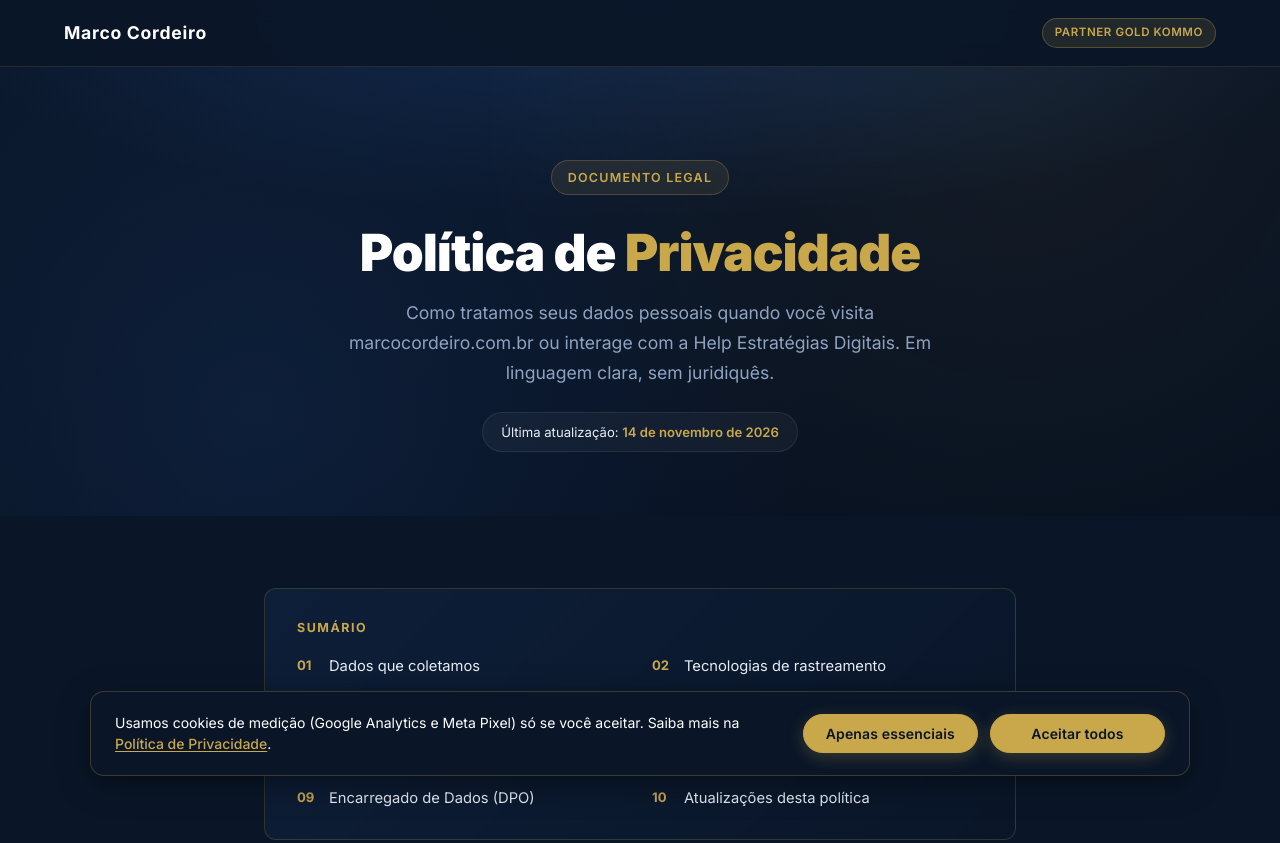
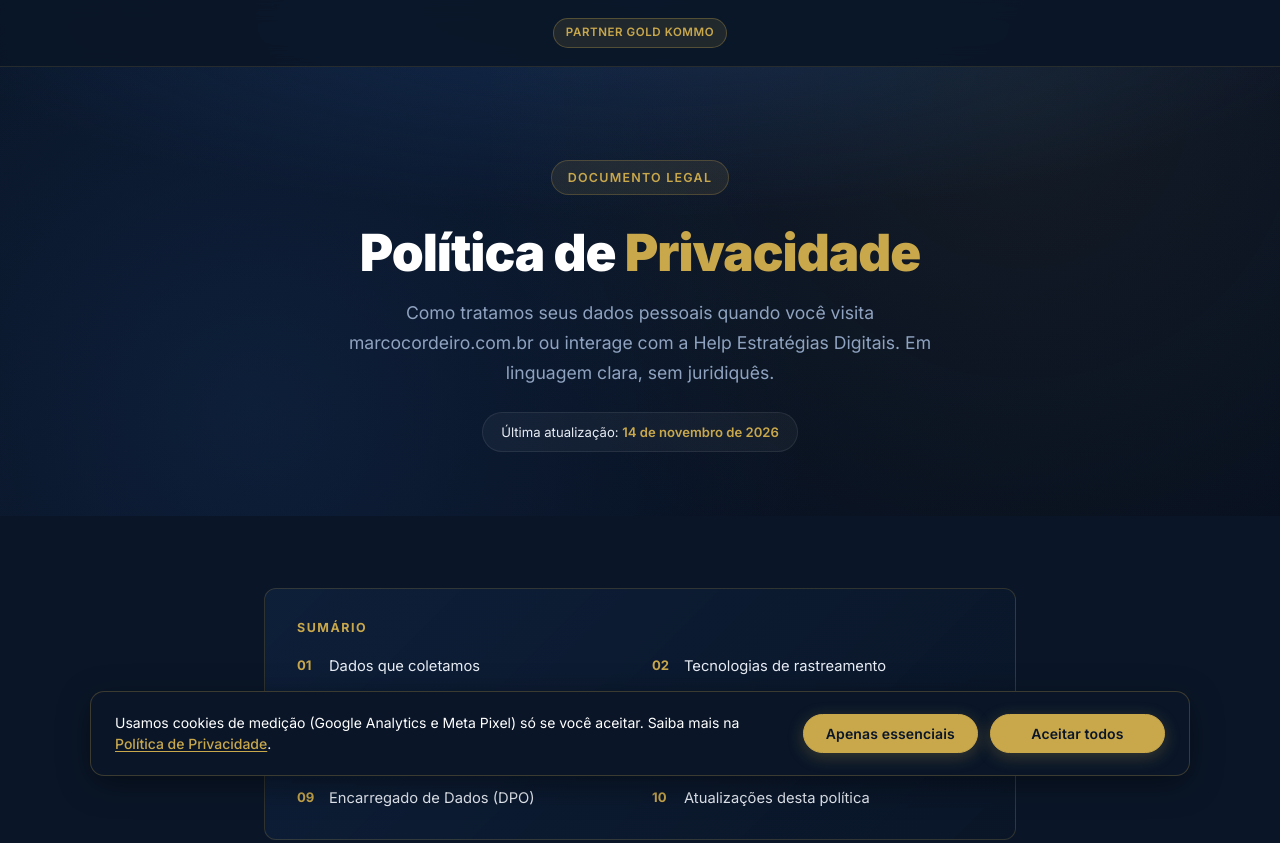
Before and after one commit to helpestrategiasdigitais/landing-pages, an Astro site: page /privacidade in a window 1280 px wide. Shown: the top 843 px of the page. Built offline with nearby package versions, Linux system fonts and the light colour scheme; Astro itself is replaced by a stand-in of ours.

Commit message:
fix: privacidade usa o topo das outras páginas e o sumário volta a ter folga no celular

```diff
--- a/src/components/Topo.astro
+++ b/src/components/Topo.astro
@@ -1,6 +1,6 @@
 ---
 // Topo das páginas de conteúdo: o selo "Partner Gold Kommo" leva para a home.
-// A home e a privacidade têm topo diferente e não usam este componente.
+// A home tem topo diferente e não usa este componente.
 ---
 <nav>
   <a class="badge-nav" href="/">Partner Gold Kommo</a>
--- a/src/pages/privacidade.astro
+++ b/src/pages/privacidade.astro
@@ -1,4 +1,5 @@
 ---
+import Topo from '../components/Topo.astro';
 import Rodape from '../components/Rodape.astro';
 import EstiloComum from '../components/EstiloComum.astro';
 ---
@@ -53,7 +54,7 @@ import EstiloComum from '../components/EstiloComum.astro';
       top: 0; left: 0; right: 0;
       z-index: 100;
       display: flex;
-      justify-content: space-between;
+      justify-content: center;
       align-items: center;
       padding: 18px 5%;
       background: rgba(10, 22, 40, 0.92);
@@ -80,6 +81,14 @@ import EstiloComum from '../components/EstiloComum.astro';
       padding: 4px 12px;
       letter-spacing: 0.05em;
       text-transform: uppercase;
+      /* o selo tambem leva de volta pra home */
+      text-decoration: none;
+      transition: background 0.2s, border-color 0.2s;
+    }
+    .badge-nav:hover {
+      background: rgba(201,168,76,0.2);
+      border-color: rgba(201,168,76,0.5);
+      text-decoration: none;
     }
 
     /* ── HERO ── */
@@ -365,10 +374,7 @@ import EstiloComum from '../components/EstiloComum.astro';
 <body>
 
 <!-- NAV -->
-<nav>
-  <a class="logo" href="/">Marco Cordeiro</a>
-  <span class="badge-nav">Partner Gold Kommo</span>
-</nav>
+<Topo />
 
 <!-- HERO -->
 <section id="hero">
```
